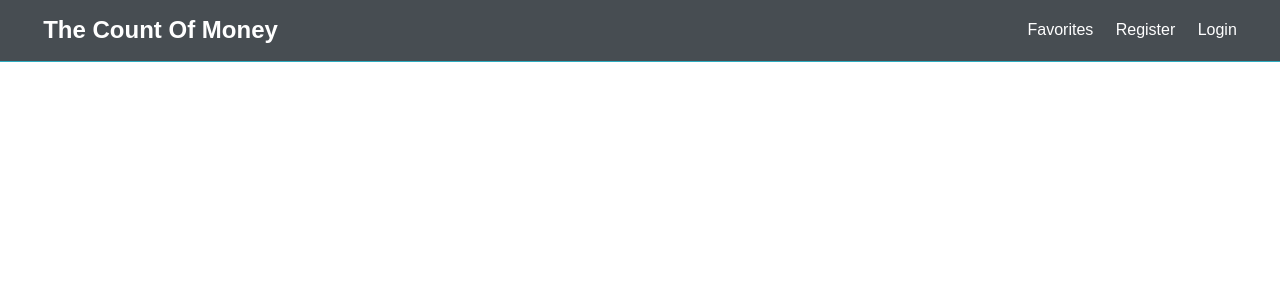
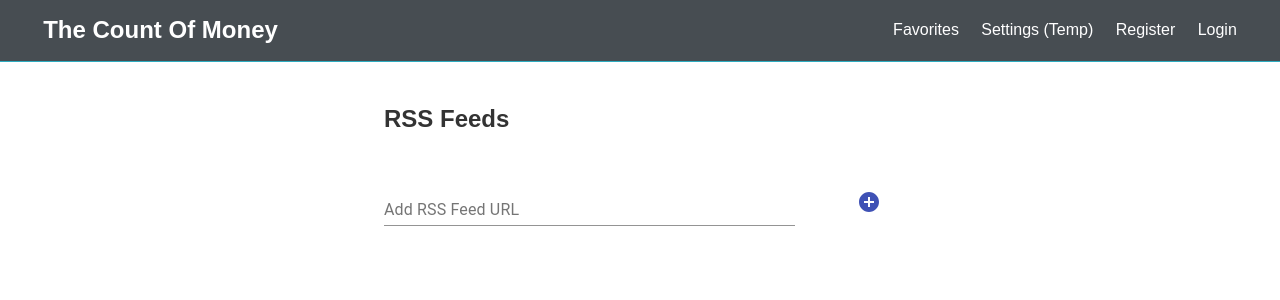
Before and after one commit to JK2018/web-app---the-count-of-money-t-web-700-Epitech-, a React (Create React App) app in the folder front/: page /settings in a window 1280 px wide. Shown: the top 300 px of the page. Built offline with nearby package versions, Linux system fonts and the light colour scheme.

Commit message:
[+] Add rss form in admin settings page

```diff
--- a/front/package.json
+++ b/front/package.json
@@ -8,8 +8,9 @@
     "@fortawesome/free-solid-svg-icons": "^5.15.1",
     "@fortawesome/react-fontawesome": "^0.1.12",
     "@material-ui/core": "^4.11.0",
-    "@testing-library/jest-dom": "^5.11.5",
-    "@testing-library/react": "^11.1.2",
+    "@material-ui/icons": "^4.9.1",
+    "@testing-library/jest-dom": "^5.11.6",
+    "@testing-library/react": "^11.2.1",
     "@testing-library/user-event": "^12.2.2",
     "axios": "^0.21.0",
     "chart.js": "^2.9.4",
--- a/front/src/App.css
+++ b/front/src/App.css
@@ -655,6 +655,30 @@ button {
   margin: 30px 0 10px 0;
 }
 
+/* Settings form */
+.admin-settings {
+  padding: 100px 30vw;
+}
+
+.admin-settings .inline-form {
+  display: flex;
+  flex-direction: row;
+  margin-top: 40px;
+}
+
+.admin-settings .inline-input {
+  padding-right: 50px;
+  flex-grow: 2;
+}
+
+.admin-settings .inline-button {
+  padding-right: 15px;
+}
+
+.admin-settings .list {
+  margin: 30px 0;
+}
+
 /* Mobile Styles */
 @media (max-width: 700px) {
   .container {
--- a/front/src/App.js
+++ b/front/src/App.js
@@ -6,6 +6,7 @@ import Login from './component/Login';
 import Register from './component/Register';
 import FavoritesList from './component/FavoritesList';
 import CryptoDetail from './component/CryptoDetail';
+import Settings from './component/Settings';
 import { BrowserRouter as Router, Route, Switch } from 'react-router-dom';
 import './App.css';
 
@@ -22,6 +23,7 @@ const App = () => {
             <Route exact path='/favorites' component={FavoritesList}></Route>
             <Route exact path='/login' component={Login}></Route>
             <Route exact path='/crypto/:id' component={CryptoDetail}></Route>
+            <Route exact path='/settings' component={Settings}></Route>
           </Switch>
         </section>
       </Fragment>
--- a/front/src/component/Navbar.js
+++ b/front/src/component/Navbar.js
@@ -9,6 +9,7 @@ const Navbar = () => {
         </h1>
         <ul>
             <li><Link to="/favorites">Favorites</Link></li>
+            <li><Link to="/settings">Settings (Temp)</Link></li>
             <li><Link to="/register">Register</Link></li>
             <li><Link to="/login">Login</Link></li>
         </ul>
--- /dev/null
+++ b/front/src/component/Settings.js
@@ -0,0 +1,88 @@
+import React, {useState} from 'react'
+import { TextField, FormGroup } from '@material-ui/core';
+import IconButton from '@material-ui/core/IconButton';
+import AddCircleIcon from '@material-ui/icons/AddCircle';
+import List from '@material-ui/core/List';
+import ListItem from '@material-ui/core/ListItem';
+import ListItemText from '@material-ui/core/ListItemText';
+import ListItemSecondaryAction from '@material-ui/core/ListItemSecondaryAction';
+import DeleteIcon from '@material-ui/icons/Delete';
+
+const Settings = () => {
+
+    const [rssFeeds, setFeeds] = useState([]);
+    const [inputErrors, setErrors] = useState([]);
+
+    function addFeed() {
+        var rssInput = document.getElementById('rss-input');
+
+        if (!rssInput.value || rssInput.value.length === 0 || rssInput.value.trim().length === 0) {
+            var errors = [...inputErrors];
+            errors["rss"] = "Invalid input";
+            setErrors(errors);
+            return false;
+        }
+
+        var rssFeedsRef = [...rssFeeds];
+        rssFeedsRef.push(rssInput.value);
+        setFeeds(rssFeedsRef);
+
+        rssInput.value = "";
+
+        return true;
+    }
+
+    function removeFeed(value) {
+        var rssFeedsRef = [...rssFeeds];
+        rssFeedsRef = rssFeedsRef.filter(item => item !== value);
+        setFeeds(rssFeedsRef);
+    }
+
+    function handleKeyPress(e, input) {
+        if (e.key === "Enter") {
+            if (input === "feed") {
+                addFeed();
+            }
+        }
+    }
+
+    return (
+        <div className="admin-settings">
+            <h1>RSS Feeds</h1>
+            <FormGroup class="inline-form">
+                <TextField
+                    className="inline-input"
+                    id="rss-input"
+                    label="Add RSS Feed URL"
+                    error={inputErrors.rss && inputErrors.rss.length !== 0 ? true : false }
+                    helperText= {inputErrors.rss}
+                    onKeyPress={(e) => handleKeyPress(e, "feed")}
+                />
+                <IconButton
+                    className="inline-button"
+                    color="primary"
+                    aria-label="add to shopping cart"
+                    onClick={addFeed}
+                >
+                    <AddCircleIcon/>
+                </IconButton>
+            </FormGroup>
+            <List className="list">
+                {rssFeeds.map((value) =>
+                    React.cloneElement(
+                        <ListItem>
+                            <ListItemText primary={value}/>
+                            <ListItemSecondaryAction>
+                                <IconButton edge="end" aria-label="delete" onClick={() => removeFeed(value)} >
+                                    <DeleteIcon/>
+                                </IconButton>
+                            </ListItemSecondaryAction>
+                        </ListItem>,
+                        {key: value}
+                    )
+                )}
+            </List>
+        </div>
+    );
+}
+export default Settings;
```
Also changed, not shown: 1 other file (tests, documents, lock files or other folders).
